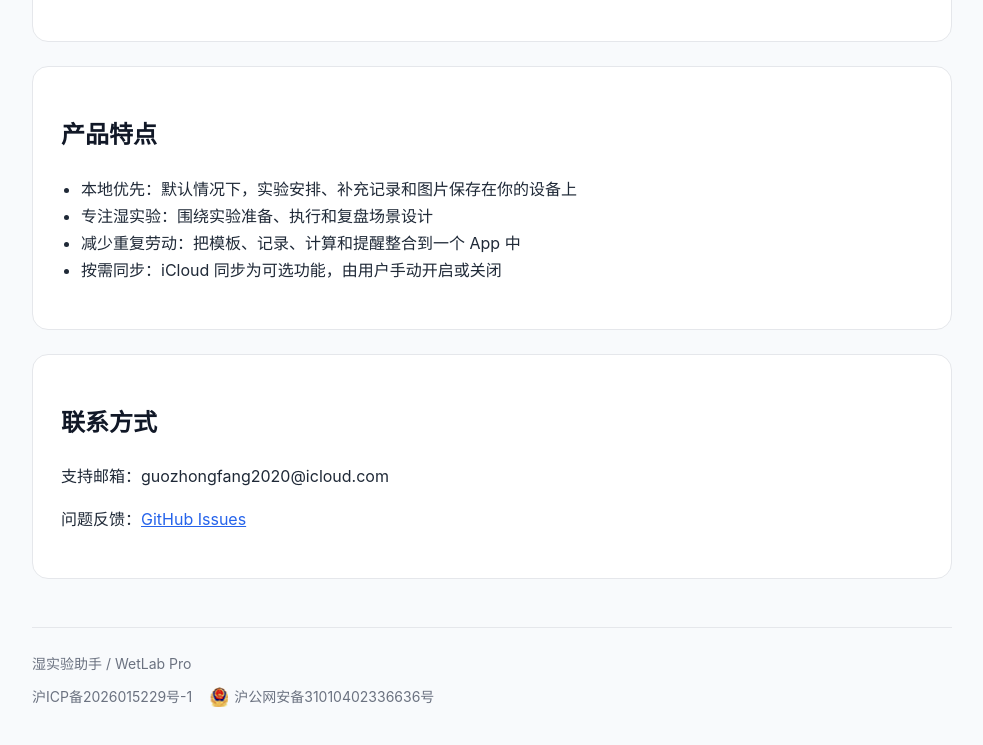
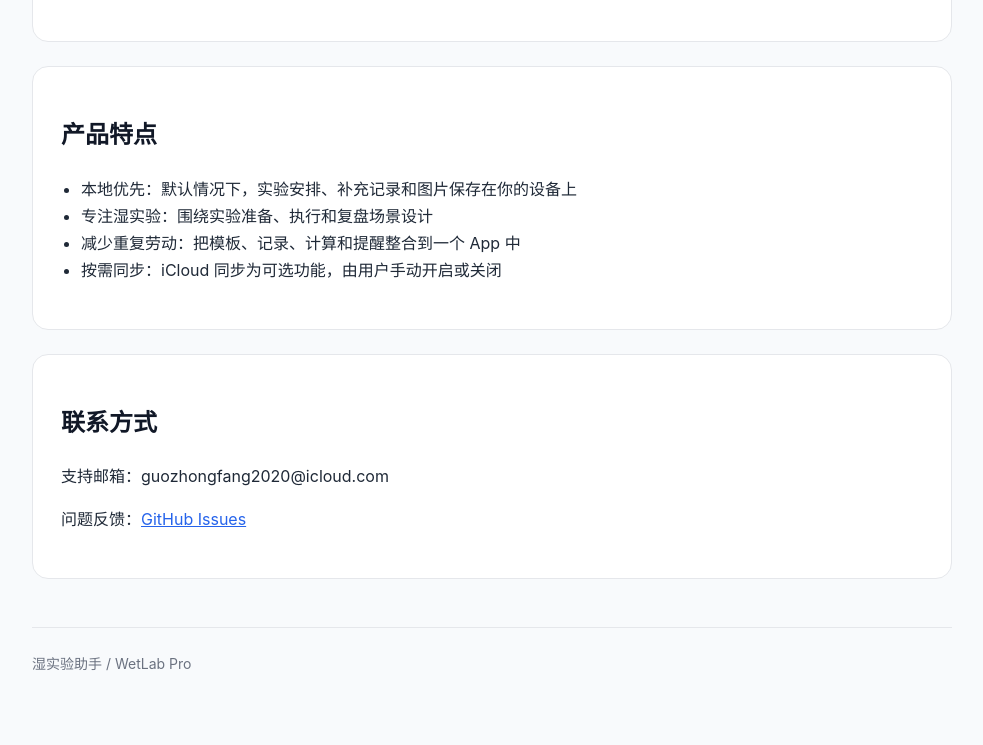
Before and after one commit to ChronoWeaver/LabMate-public, a plain HTML site: page index.html in a window 1280 px wide. Shown: the part 745-1490 px from the top of the page, without its empty margins (148-1131 px from the left). Drawn offline with Linux system fonts and the light colour scheme.

Commit message:
Remove filing footer from mirror site

```diff
--- a/index.html
+++ b/index.html
@@ -112,13 +112,6 @@
     <footer>
       <div class="lang-zh">湿实验助手 / WetLab Pro</div>
       <div class="lang-en">WetLab Pro</div>
-      <div class="filing-links">
-        <a href="https://beian.miit.gov.cn/" target="_blank" rel="noreferrer">沪ICP备2026015229号-1</a>
-        <a href="https://beian.mps.gov.cn/#/query/webSearch?code=31010402336636" target="_blank" rel="noreferrer">
-          <img src="beian-icon.png" alt="" width="18" height="20" />
-          沪公网安备31010402336636号
-        </a>
-      </div>
     </footer>
   </main>
 </body>
```
Also changed, not shown: marketing.html (+0 -7 lines), privacy.html (+0 -7 lines), support.html (+0 -7 lines), terms.html (+0 -7 lines), 1 other file.
